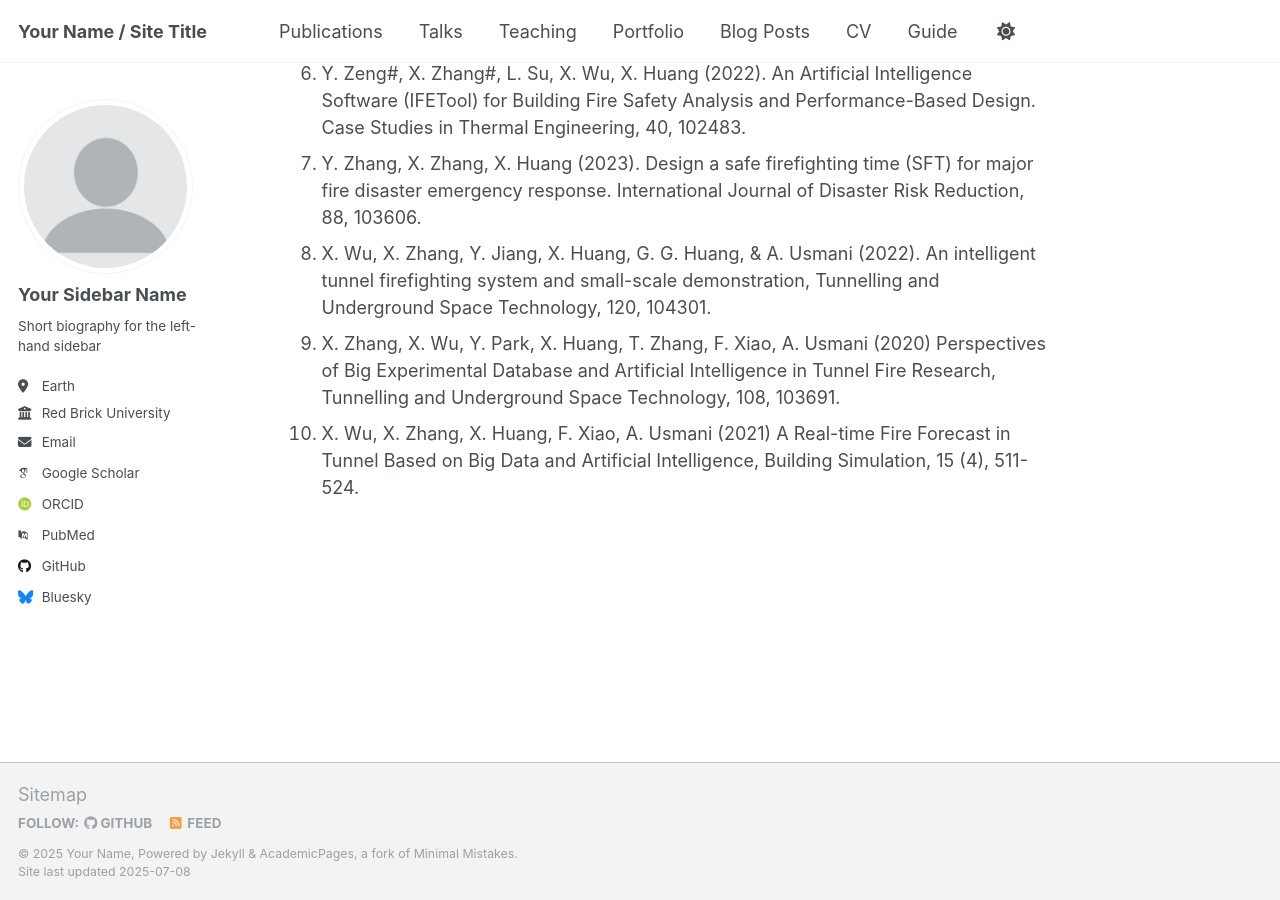
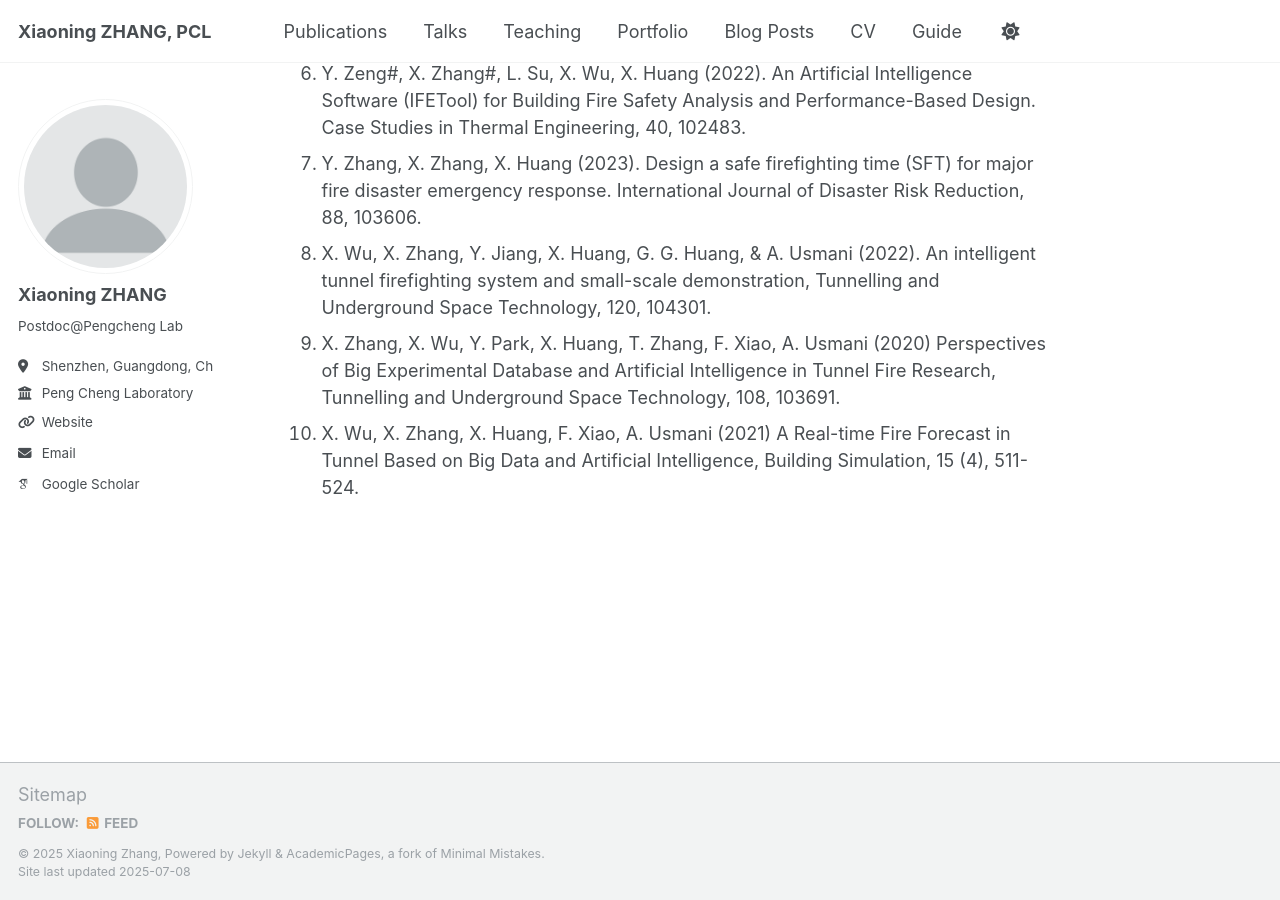
Before and after one commit to xn-zhang/xn-zhang.github.io, a Jekyll site: the page built from _pages/about.md, in a window 1280 px wide and 900 px high, scrolled down 937 px. Built offline with Jekyll 4.4.1, drawn with Linux system fonts in a browser that asks for light colours; some web fonts are replaced; a script that is not in the unit is left out.

Commit message:
Update _config.yml

```diff
--- a/_config.yml
+++ b/_config.yml
@@ -9,13 +9,13 @@
 # Basic Site Settings
 locale                   : "en-US"
 site_theme               : "default"
-title                    : "Your Name / Site Title"
+title                    : "Xiaoning ZHANG, PCL"
 title_separator          : "-"
-name                     : &name "Your Name"
-description              : &description "personal description"
-url                      : https://academicpages.github.io # the base hostname & protocol for your site e.g. "https://[your GitHub username].github.io" or if you already have some other page hosted on Github then use "https://[your GitHub username].github.io/[Your Repo Name]"
+name                     : &name "Xiaoning Zhang"
+description              : &description ""
+url                      : https://xn-zhang.github.io/ # the base hostname & protocol for your site e.g. "https://[your GitHub username].github.io" or if you already have some other page hosted on Github then use "https://[your GitHub username].github.io/[Your Repo Name]"
 baseurl                  : "" # the subpath of your site, e.g. "/blog"
-repository               : "academicpages/academicpages.github.io"
+repository               : "xn-zhang/xn-zhang.github.io"
 
 # Site Author - The following control what appear as part of the author content on the side bar.
 #               If a field is blank the icon and link will not appear, otherwise it will be shown.
@@ -23,22 +23,22 @@ repository               : "academicpages/academicpages.github.io"
 author:
   # Biographic information
   avatar           : "profile.png"
-  name             : "Your Sidebar Name"
+  name             : "Xiaoning ZHANG"
   pronouns         : # example: "she/her"
-  bio              : "Short biography for the left-hand sidebar"
-  location         : "Earth"
-  employer         : "Red Brick University"
-  uri              : # URL
-  email            : "none@example.org"
+  bio              : "Postdoc@Pengcheng Lab"
+  location         : "Shenzhen, Guangdong, China"
+  employer         : "Peng Cheng Laboratory"
+  uri              : "https://www.pcl.ac.cn/"
+  email            : "zhangxn@pcl.ac.cn"
 
   # Academic websites
   academia         : # URL
   arxiv            : # URL - Update with the correct link to your profile
-  googlescholar    : "https://scholar.google.com/citations?user=PS_CX0AAAAAJ"
+  googlescholar    : "https://scholar.google.com.hk/citations?user=OTw7UWQAAAAJ&hl=en"
   impactstory      : # URL
-  orcid            : "http://orcid.org/yourorcidurl"
+  orcid            : #"http://orcid.org/yourorcidurl"
   semantic         : # URL
-  pubmed           : "https://www.ncbi.nlm.nih.gov/pubmed/?term=john+snow"
+  pubmed           : #"https://www.ncbi.nlm.nih.gov/pubmed/?term=john+snow"
   researchgate     : # URL
   scopus           : # URL
 
@@ -46,13 +46,13 @@ author:
   bitbucket        : # Username - Update with your username on the site
   codepen          : # Username
   dribbble         : # Username
-  github           : "academicpages"
+  github           : #"academicpages"
   kaggle           : # Username
   stackoverflow    : # User number or user number and name (i.e., use "1" or "1/jeff-atwood")
 
   # Social media
   artstation       : # Username
-  bluesky          : "bsky.app" # Replace this with you Bluesky username
+  bluesky          : #"bsky.app" # Replace this with you Bluesky username
   facebook         : # Username
   flickr           : # Username
   foursquare       : # Username
```
